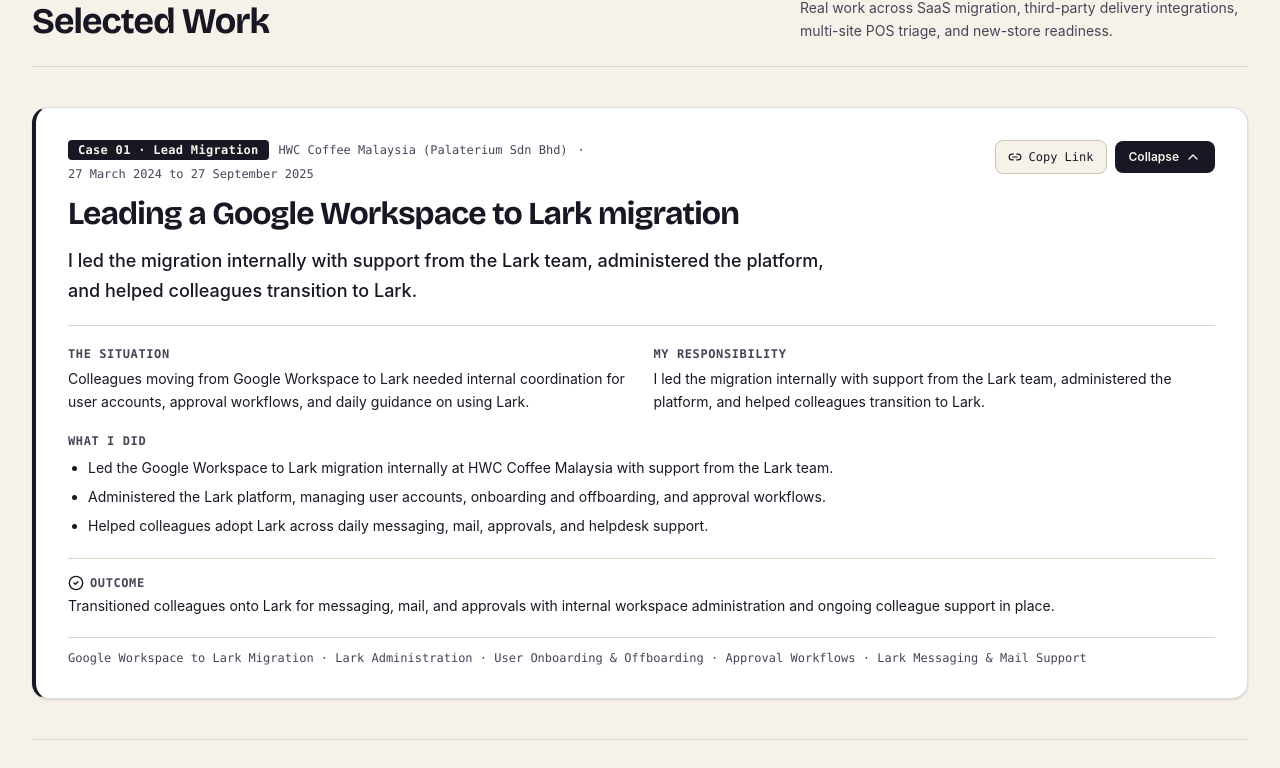
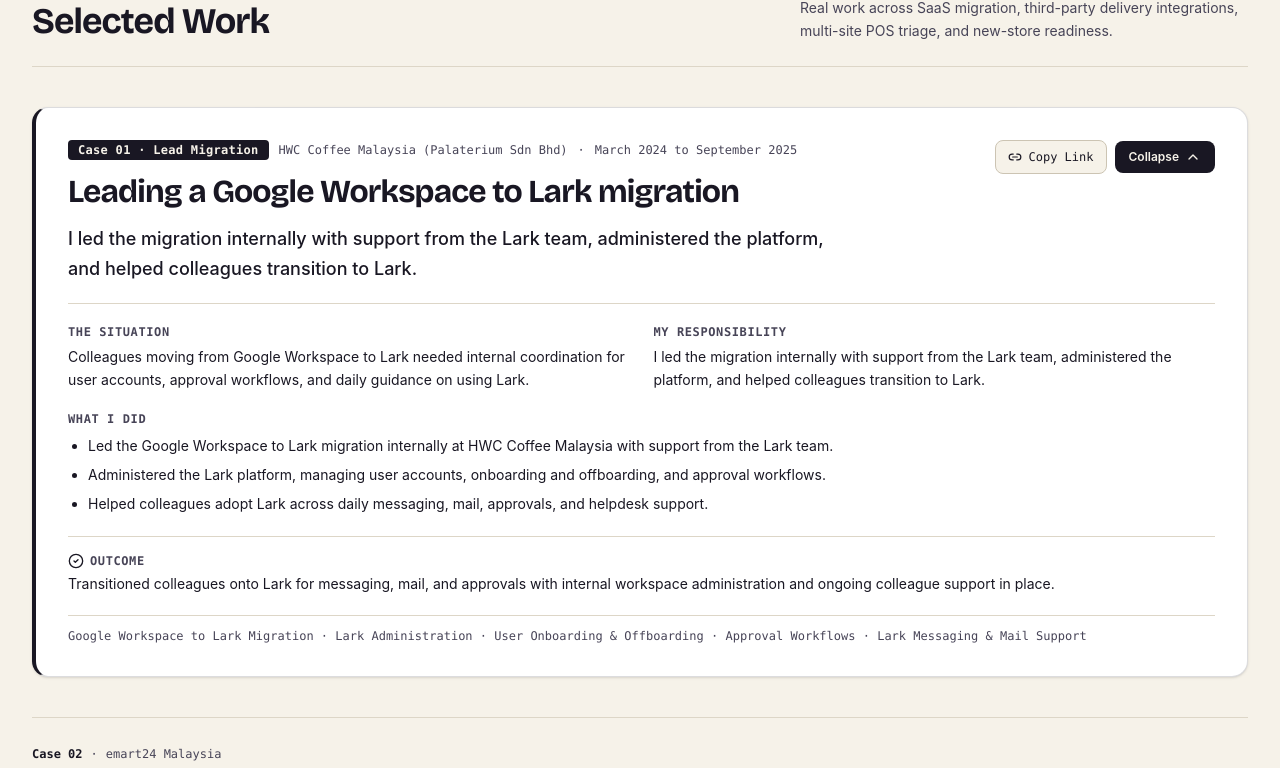
Before and after one commit to Rizi3R/my-portfolio, a React (Vite) app: page / in a window 1280 px wide. Shown: the part 768-1536 px from the top of the page. Built offline with nearby package versions, Linux system fonts and the light colour scheme.

Commit message:
style: simplify HWC Coffee employment date format
Update the employment period format for HWC Coffee across documentation, data, and validation scripts to use a cleaner month-year representation.

```diff
--- a/index.html
+++ b/index.html
@@ -76,7 +76,7 @@
         <h2>Experience</h2>
         <ul>
           <li><strong>System Application Specialist</strong> - emart24 Malaysia (September 2025 to present)<br/>Xilnex POS support across HQ and outlets, user access provisioning from HR onboarding requests, GrabFood/foodpanda/ShopeeFood outlet configuration and sync in Xilnex, Excel template for recurring promotion imports, recurring payment escalation, and multi-site POS/network setup.</li>
-          <li><strong>IT Support | HWC Coffee Malaysia</strong> - HWC Coffee Malaysia (Palaterium Sdn Bhd) (27 March 2024 to 27 September 2025)<br/>Led the Google Workspace to Lark migration internally at HWC Coffee Malaysia, with support from the Lark team. Administered Lark, managed user accounts and approval workflows, and helped colleagues adopt the platform. Also supported Xilnex POS, hardware, networking, remote users via TeamViewer and Lark Helpdesk, and Excel spreadsheets for NetSuite imports.</li>
+          <li><strong>IT Support | HWC Coffee Malaysia</strong> - HWC Coffee Malaysia (Palaterium Sdn Bhd) (March 2024 to September 2025)<br/>Led the Google Workspace to Lark migration internally at HWC Coffee Malaysia, with support from the Lark team. Administered Lark, managed user accounts and approval workflows, and helped colleagues adopt the platform. Also supported Xilnex POS, hardware, networking, remote users via TeamViewer and Lark Helpdesk, and Excel spreadsheets for NetSuite imports.</li>
           <li><strong>IT Technician</strong> - Managed Print Services (Oct 2023 to Mar 2024)<br/>Onsite technical support for printers and copiers, hardware, software, connectivity troubleshooting, and Freshdesk ticket handling.</li>
           <li><strong>IT Intern (Application Development)</strong> - Attorney General’s Chambers of Malaysia (Sep 2021 to Feb 2022)<br/>IT internship contribution to the DKICT declaration system with Laravel and MySQL, requirements documentation, and ERDs.</li>
         </ul>
--- a/scripts/validate-content.ts
+++ b/scripts/validate-content.ts
@@ -63,8 +63,8 @@ forbiddenTitles.forEach((title) => {
 });
 
 const hwcRole = EXPERIENCES.find((e) => e.id === 'exp-hwc');
-if (!hwcRole || hwcRole.period !== '27 March 2024 to 27 September 2025') {
-  logError('HWC Coffee employment period must equal "27 March 2024 to 27 September 2025".');
+if (!hwcRole || hwcRole.period !== 'March 2024 to September 2025') {
+  logError('HWC Coffee employment period must equal "March 2024 to September 2025".');
 }
 if (!hwcRole || hwcRole.role !== 'IT Support | HWC Coffee Malaysia') {
   logError('HWC Coffee public role label must equal "IT Support | HWC Coffee Malaysia".');
--- a/src/data/universeContent.ts
+++ b/src/data/universeContent.ts
@@ -363,7 +363,7 @@ export const EXPERIENCES: ExperienceEntry[] = [
     id: 'exp-hwc',
     role: 'IT Support | HWC Coffee Malaysia',
     organization: 'HWC Coffee Malaysia (Palaterium Sdn Bhd)',
-    period: '27 March 2024 to 27 September 2025',
+    period: 'March 2024 to September 2025',
     compactPeriod: 'Mar 2024 to Sep 2025',
     location: 'Malaysia',
     summary:
@@ -436,7 +436,7 @@ export const CASE_STUDIES: CaseStudy[] = [
     id: 'case-lark-migration',
     title: 'Leading a Google Workspace to Lark migration',
     organization: 'HWC Coffee Malaysia (Palaterium Sdn Bhd)',
-    period: '27 March 2024 to 27 September 2025',
+    period: 'March 2024 to September 2025',
     featuredOnHome: true,
     summaryLine:
       'Internal migration lead with Lark team support, workspace administration, onboarding/offboarding, approvals, and colleague adoption.',
```
